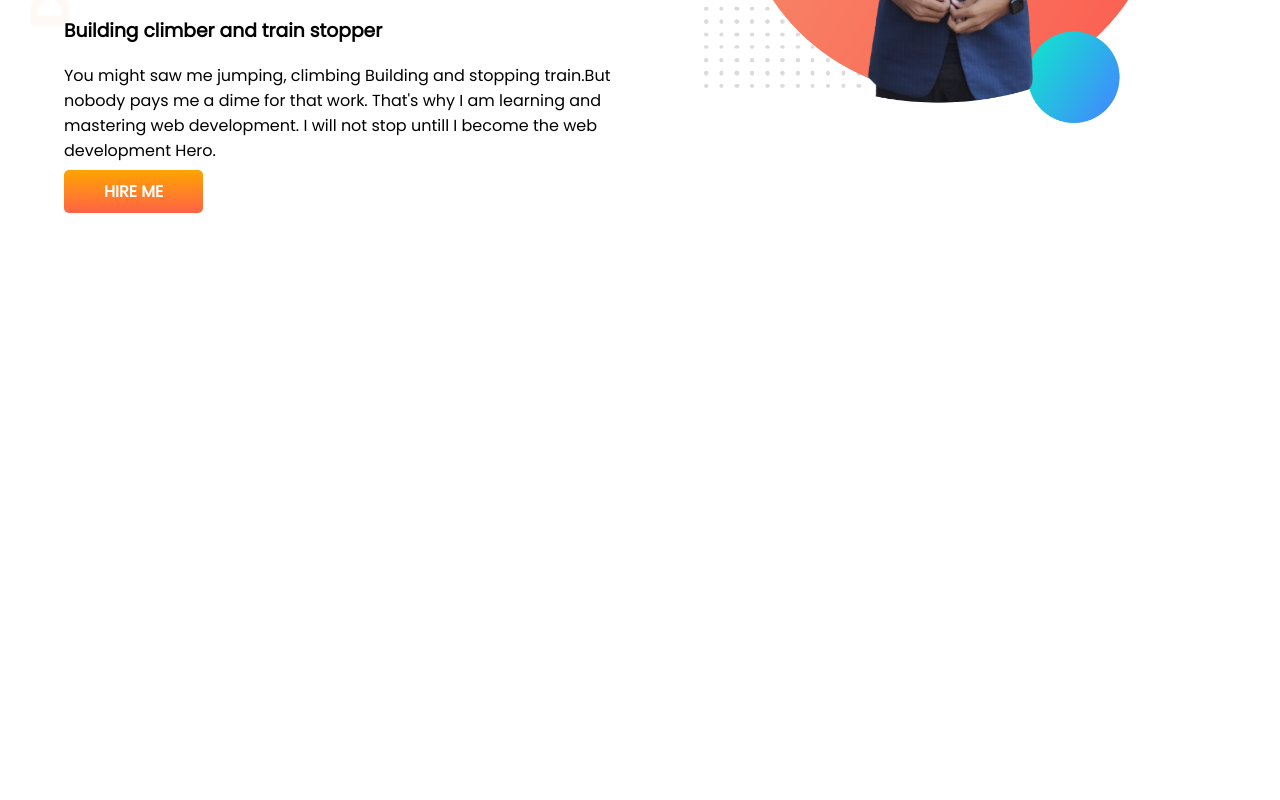
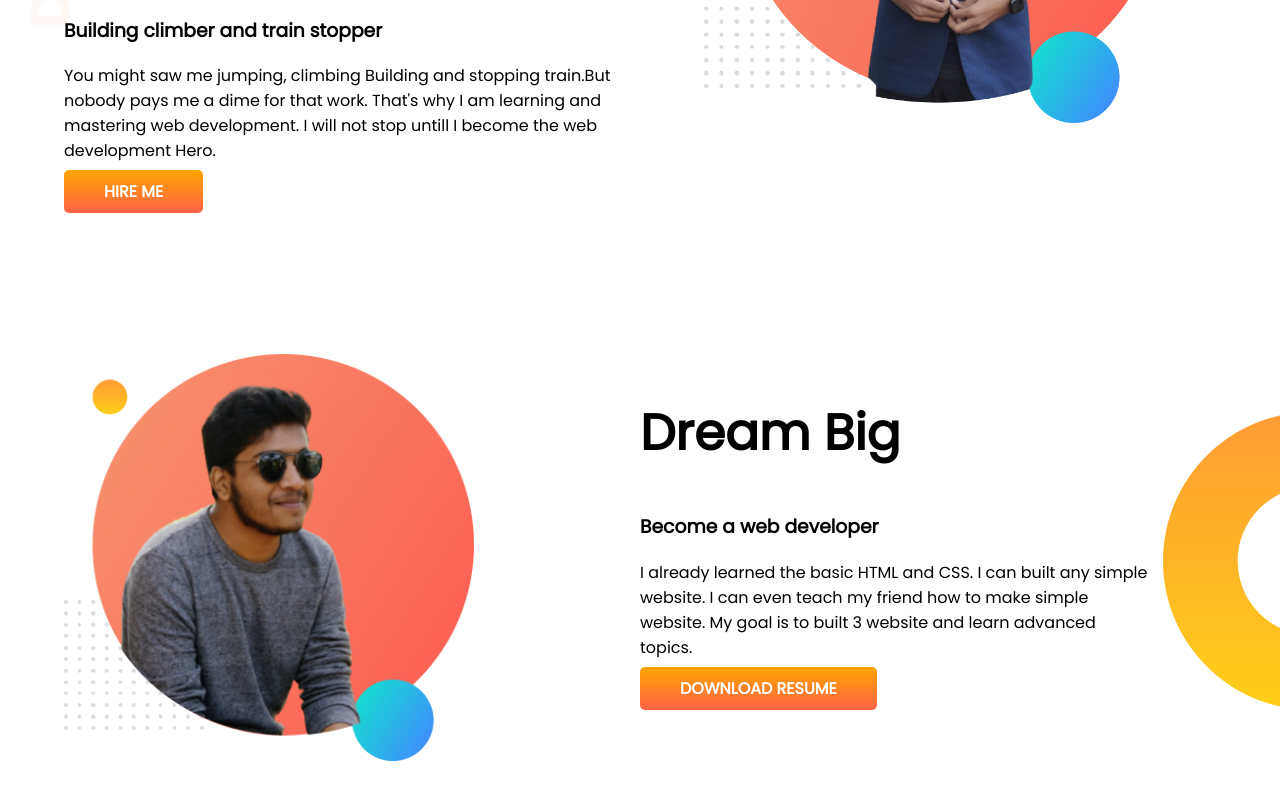
Before and after one commit to shahidmonowarr/developer-portfolio, a plain HTML site: page index.html in a window 1280 px wide. Shown: the part 334-1134 px from the top of the page. Before the commit the page ends 800 px from the top, so only its background shows below. Drawn offline with Linux system fonts and the light colour scheme.

Commit message:
second section done

```diff
--- a/index.html
+++ b/index.html
@@ -28,6 +28,19 @@
             <img src="images/shahid-bg.png" alt="">
         </div>
     </section>
+    <section class="dream-big">
+        <div class="half-width">
+            <img src="images/shahid-bg3.png" alt="">
+        </div>
+        <div class="half-width" id="dream">
+            <h1>Dream Big</h1>
+            <h3>Become a web developer</h3>
+            <p>I already learned the basic HTML and CSS. I can built any simple website. I can even teach my friend how
+                to make simple website. My goal is to built 3 website and learn advanced topics.</p>
+
+            <a class="link-button" target="_blank" href="">DOWNLOAD RESUME</a>
+        </div>
+    </section>
 
 </body>
 
--- a/style.css
+++ b/style.css
@@ -11,10 +11,15 @@ h1{
 }
 section{
     display: flex;
+    margin-bottom: 150px;
 }
 .half-width {
     width: 50%;
     padding-left: 5%;
+
+}
+#dream{
+    padding-right: 10%;
 }
 .half-width img{
     width: 80%;
@@ -27,8 +32,14 @@ section{
     color: white;
     font-weight: 700;
 
+
 }
 .top-banner{
     background-image: url(images/top-banner.png);
     background-repeat: no-repeat;
 }
+.dream-big{
+    background-image: url(images/dream-bg.png);
+    background-repeat: no-repeat;
+    background-position: right;
+}
```
